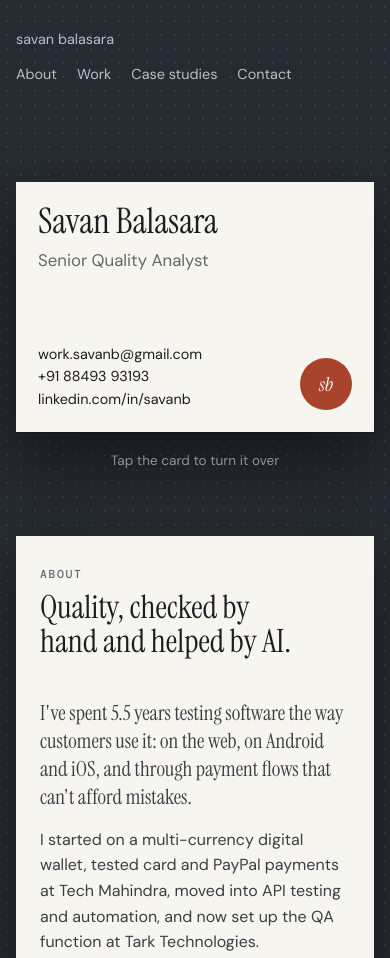
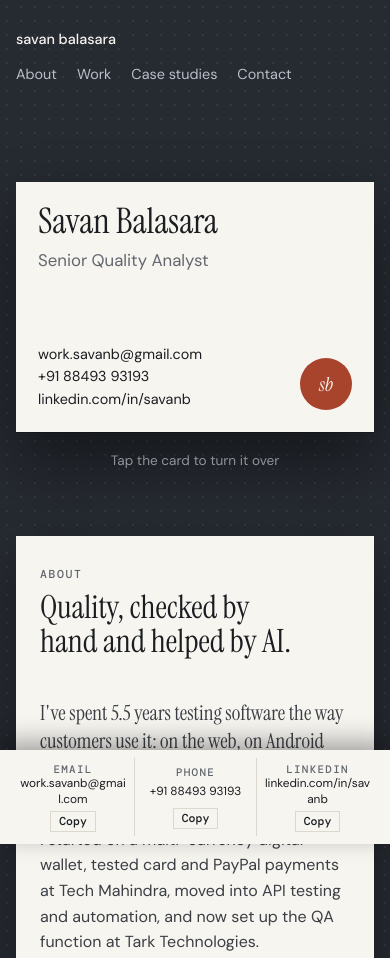
Before and after one commit to savanaistudio/savanaistudio.github.io, a plain HTML site: page index.html in a window 390 px wide. Shown: the top 958 px of the page. Drawn offline with nearby package versions, Linux system fonts and the light colour scheme.

Commit message:
Home link on name; always-visible contact panel
Co-Authored-By: Claude Opus 5.5 <noreply@anthropic.com>
Claude-Session: https://claude.ai/code/session_01XCCMURtqMEdtb3c41wzozu

```diff
--- a/index.html
+++ b/index.html
@@ -111,12 +111,42 @@ footer{color:var(--desk-text);font:500 .78rem var(--mono);display:flex;justify-c
   .flip{aspect-ratio:auto;height:250px}
 }
 @media (prefers-reduced-motion:reduce){.flip .inner{transition:none}}
+
+/* floating contact */
+.fab{position:fixed;right:max(20px,calc(env(safe-area-inset-right,0px) + 16px));bottom:max(20px,calc(env(safe-area-inset-bottom,0px) + 16px));z-index:20;display:grid;justify-items:end;gap:12px}
+.fab-btn{display:flex;align-items:center;gap:10px;background:var(--seal);color:var(--paper);border:0;padding:13px 20px 13px 16px;border-radius:999px;font:600 .95rem var(--sans);cursor:pointer;box-shadow:0 10px 28px rgba(0,0,0,.45)}
+.fab-btn svg{width:18px;height:18px}
+.fab-btn:hover{filter:brightness(1.08)}
+.panel{background:var(--paper);color:var(--ink);width:300px;padding:14px 16px;box-shadow:0 20px 50px rgba(0,0,0,.5);display:grid;gap:4px}
+.panel .ph{display:flex;justify-content:space-between;align-items:center;margin-bottom:6px}
+.panel .ph b{font:400 1.2rem var(--serif)}
+.panel .x{background:none;border:0;font-size:1.3rem;line-height:1;cursor:pointer;color:var(--ink-2);padding:4px 8px}
+.pr{display:grid;grid-template-columns:minmax(0,1fr) auto;gap:0 10px;align-items:center;padding:7px 0;border-top:1px solid var(--rule)}
+.pr small{grid-column:1/-1;font:500 .68rem var(--mono);letter-spacing:.12em;text-transform:uppercase;color:var(--ink-2)}
+.pr a{font-size:.92rem;text-decoration:none;word-break:break-all}
+.pr a:hover{color:var(--seal)}
+.pr .cp{font:500 .72rem var(--mono);background:transparent;border:1px solid var(--rule);color:var(--ink);padding:4px 9px;cursor:pointer}
+.pr .cp:hover{border-color:var(--seal);color:var(--seal)}
+@media (prefers-reduced-motion:no-preference){.panel{animation:pop .18s ease-out}@keyframes pop{from{opacity:0;transform:translateY(8px)}}}
+.nav .home{text-decoration:none;color:var(--paper);font-weight:500}
+.desk{padding-bottom:120px}
+/* phones: the panel becomes a compact bar pinned to the bottom */
+@media (max-width:760px){
+  .fab{left:0;right:0;bottom:0;justify-items:stretch}
+  .panel{width:auto;grid-template-columns:repeat(3,minmax(0,1fr));gap:0;padding:8px max(12px,env(safe-area-inset-right,0px)) calc(8px + env(safe-area-inset-bottom,0px)) max(12px,env(safe-area-inset-left,0px));box-shadow:0 -8px 24px rgba(0,0,0,.35)}
+  .panel .ph{display:none}
+  .pr{grid-template-columns:1fr;text-align:center;border-top:0;border-left:1px solid var(--rule);padding:4px 6px}
+  .pr:nth-child(2){border-left:0}
+  .pr a{font-size:.74rem;line-height:1.3;word-break:break-all}
+  .pr .cp{margin-top:4px;justify-self:center;padding:2px 8px}
+  .desk{padding-bottom:140px}
+}
 </style>
 </head>
 <body style="margin:0">
 
 <div class="desk">
-  <div class="nav"><span>savan balasara</span><nav aria-label="Sections"><a href="#about">About</a><a href="#work">Work</a><a href="#cases">Case studies</a><a href="#contact">Contact</a></nav></div>
+  <div class="nav" id="top"><a class="home" href="#top">savan balasara</a><nav aria-label="Sections"><a href="#about">About</a><a href="#work">Work</a><a href="#cases">Case studies</a><a href="#contact">Contact</a></nav></div>
 
   <div class="hero">
     <h1 class="sr">Savan Balasara, Senior Quality Analyst</h1>
@@ -207,6 +237,15 @@ footer{color:var(--desk-text);font:500 .78rem var(--mono);display:flex;justify-c
   <footer><span>© 2026 Savan Balasara</span><span>MCA · BCA · English, Hindi, Gujarati</span></footer>
 </div>
 
+<div class="fab">
+  <aside class="panel" id="contact-panel" aria-label="Contact Savan">
+    <div class="ph"><b>Contact</b></div>
+    <div class="pr"><small>Email</small><a href="mailto:work.savanb@gmail.com">work.savanb@gmail.com</a><button class="cp" data-t="work.savanb@gmail.com">Copy</button></div>
+    <div class="pr"><small>Phone</small><a href="tel:+918849393193">+91 88493 93193</a><button class="cp" data-t="+91 88493 93193">Copy</button></div>
+    <div class="pr"><small>LinkedIn</small><a href="https://www.linkedin.com/in/savanb/" target="_blank" rel="noopener">linkedin.com/in/savanb</a><button class="cp" data-t="https://www.linkedin.com/in/savanb/">Copy</button></div>
+  </aside>
+</div>
+
 <script>
 const card=document.getElementById('card');
 const turn=()=>card.setAttribute('aria-pressed',card.getAttribute('aria-pressed')!=='true');
@@ -218,6 +257,11 @@ btn.addEventListener('click',()=>{
   const sel=()=>{const r=document.createRange();r.selectNodeContents(document.getElementById('em'));const s=getSelection();s.removeAllRanges();s.addRange(r);done('Selected')};
   try{navigator.clipboard.writeText('work.savanb@gmail.com').then(()=>done('Copied'),sel)}catch(e){sel()}
 });
+
+document.querySelectorAll('.pr .cp').forEach(b=>b.addEventListener('click',()=>{
+  const t=b.dataset.t,ok=m=>{b.textContent=m;setTimeout(()=>b.textContent='Copy',1500)};
+  try{navigator.clipboard.writeText(t).then(()=>ok('Copied'),()=>ok('Select'))}catch(e){ok('Select')}
+}));
 </script>
 </body>
 </html>
```
